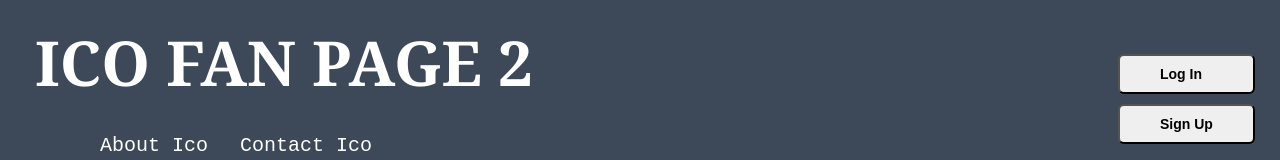
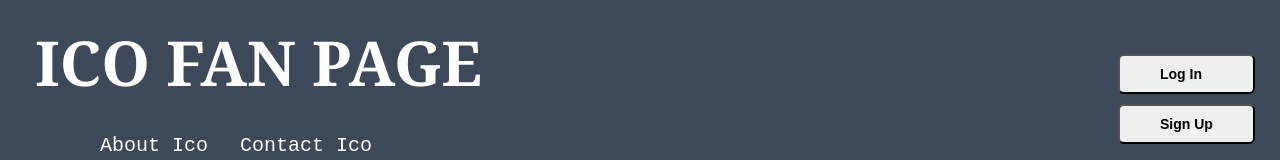
Before and after one commit to icobeltran/icofanpage, a plain HTML site: page index.html in a window 1280 px wide. Shown: the top 160 px of the page. Drawn offline with Linux system fonts and the light colour scheme.

Commit message:
removed test

```diff
--- a/index.html
+++ b/index.html
@@ -15,7 +15,7 @@
     <div class="header">
         <div class="left">
             <div class="logo">
-                ICO FAN PAGE 2
+                ICO FAN PAGE
             </div>
             <ul class="links">
                 <li><a id="white" href="https://www.goodreads.com/user/show/57445448-ico-beltran">About Ico</a></li>
```
